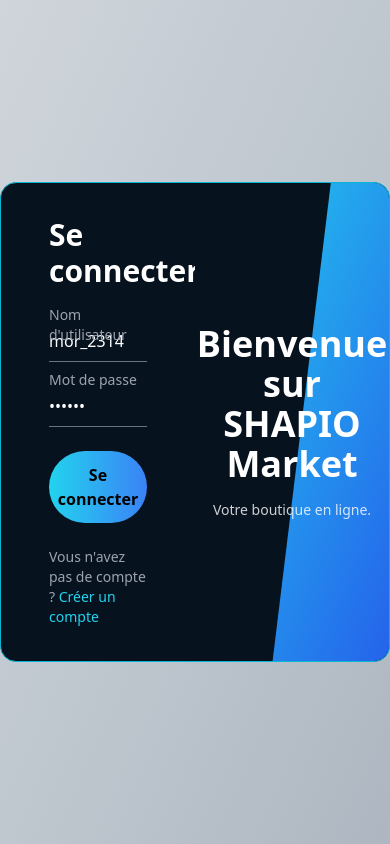
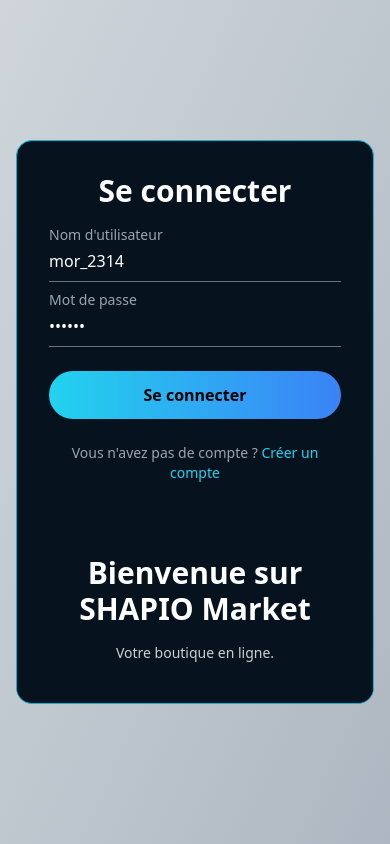
Before and after one commit to Tacite243/tp_ecommerce, a React (Vite) app: page /login in a window 390 px wide. Built offline with nearby package versions, Linux system fonts and the light colour scheme.

Commit message:
feat(login): make login page fully responsive across devices (#2)

```diff
--- a/src/pages/Login.jsx
+++ b/src/pages/Login.jsx
@@ -26,14 +26,16 @@
   };
 
   return (
-    <div className="min-h-screen flex items-center justify-center bg-gradient-to-br from-[#cfd5db] via-[#bfc7cf] to-[#aeb7c1]">
+    <div className="min-h-screen flex items-center justify-center bg-gradient-to-br from-[#cfd5db] via-[#bfc7cf] to-[#aeb7c1] px-4">
 
       {/* Card */}
-      <div className="w-full max-w-4xl h-[480px] bg-[#07121f] rounded-2xl flex overflow-hidden border border-cyan-500">
+      <div className="w-full max-w-5xl bg-[#07121f] rounded-2xl flex flex-col md:flex-row overflow-hidden border border-cyan-500">
 
         {/* LEFT – LOGIN */}
-        <div className="w-1/2 p-12 text-white flex flex-col justify-center">
-          <h2 className="text-3xl font-bold mb-8">Se connecter</h2>
+        <div className="w-full md:w-1/2 p-8 md:p-12 text-white flex flex-col justify-center">
+          <h2 className="text-3xl font-bold mb-8 text-center md:text-left">
+            Se connecter
+          </h2>
 
           {(error || formError) && (
             <div className="bg-red-500/20 border border-red-500 text-red-400 p-3 rounded mb-4 text-sm">
@@ -77,20 +79,24 @@
             </button>
           </form>
 
-          <p className="mt-6 text-sm text-gray-400">
+          <p className="mt-6 text-sm text-gray-400 text-center md:text-left">
             Vous n'avez pas de compte ?{" "}
-            <span className="text-cyan-400 cursor-pointer">Créer un compte</span>
+            <span className="text-cyan-400 cursor-pointer">
+              Créer un compte
+            </span>
           </p>
         </div>
 
         {/* RIGHT – WELCOME */}
-        <div className="w-1/2 bg-gradient-to-br from-cyan-400 to-blue-600 relative flex items-center justify-center">
+        <div className="w-full md:w-1/2 bg-gradient-to-br from-cyan-400 to-blue-600 relative flex items-center justify-center p-10">
 
-          <div className="absolute inset-0 bg-[#07121f] clip-path-diagonal"></div>
+          <div className="absolute inset-0 bg-[#07121f] md:clip-path-diagonal"></div>
 
-          <div className="relative z-10 text-white text-center px-10">
-            <h1 className="text-4xl font-bold mb-4">Bienvenue sur SHAPIO Market</h1>
-            <p className="text-sm opacity-80">
+          <div className="relative z-10 text-white text-center">
+            <h1 className="text-3xl md:text-4xl font-bold mb-4">
+              Bienvenue sur SHAPIO Market
+            </h1>
+            <p className="text-sm md:text-base opacity-80">
               Votre boutique en ligne.
             </p>
           </div>
@@ -98,10 +104,12 @@
 
       </div>
 
-      {/* Diagonal shape */}
+      {/* Diagonal shape only on desktop */}
       <style>{`
-        .clip-path-diagonal {
-          clip-path: polygon(0 0, 70% 0, 40% 100%, 0% 100%);
+        @media (min-width: 768px) {
+          .clip-path-diagonal {
+            clip-path: polygon(0 0, 70% 0, 40% 100%, 0% 100%);
+          }
         }
       `}</style>
     </div>
```
